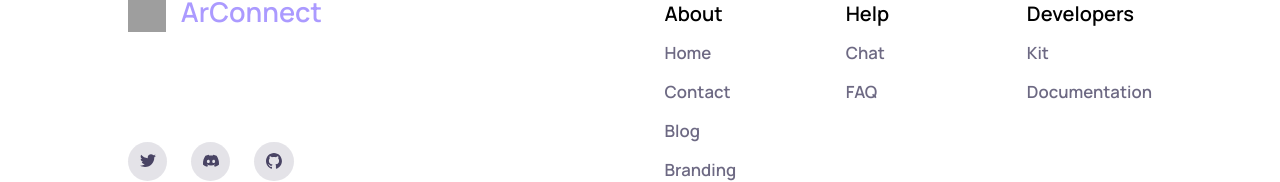
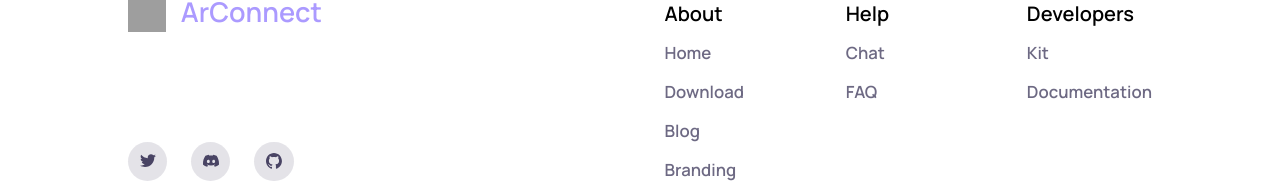
Before and after one commit to arconnectio/landing, a Next.js app: page /download in a window 1280 px wide. Shown: the part 699-881 px from the top of the page. Built offline with nearby package versions, Linux system fonts and the light colour scheme; grey boxes are pictures that could not be loaded.

Commit message:
fix: download links

```diff
--- a/src/components/Footer.tsx
+++ b/src/components/Footer.tsx
@@ -42,9 +42,9 @@ export default function Footer() {
             <Link href="/">
               Home
             </Link>
-            <a href="" target="_blank" rel="noopener noreferrer">
-              Contact
-            </a>
+            <Link href="/download">
+              Download
+            </Link>
             <a href="" target="_blank" rel="noopener noreferrer">
               Blog
             </a>
```
Also changed, not shown: src/components/landing/Hero.tsx (+7 -4 lines).
